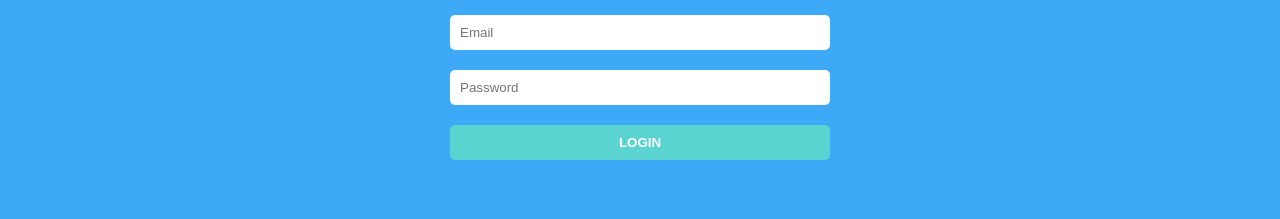
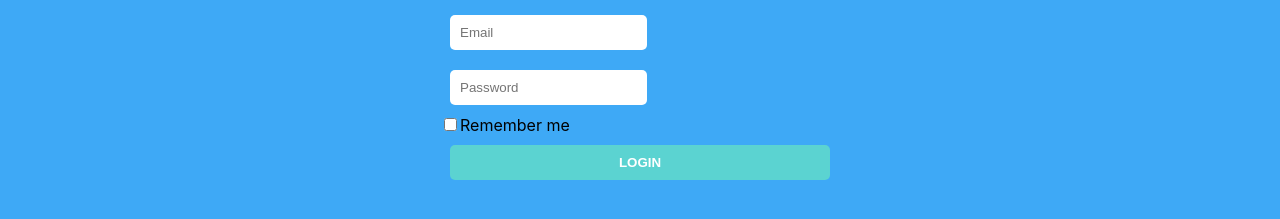
Before and after one commit to vitaliisyrykh/project, a React (Create React App) app: page / in a window 1280 px wide. Shown: the part 455-674 px from the top of the page. Built offline with nearby package versions, Linux system fonts and the light colour scheme.

Commit message:
Add InputForSignIn

```diff
--- a/src/components/form-page/sign-in-page/index.jsx
+++ b/src/components/form-page/sign-in-page/index.jsx
@@ -1,8 +1,9 @@
 import React from 'react';
-import { Formik, Field, Form, ErrorMessage } from 'formik';
+import { Formik, Field, Form, } from 'formik';
 import { SIGN_IN_SCHEMA } from '../../../utils/validation-schemas';
 import styles from './sign-in-page.module.scss';
-import cx from 'classnames';
+
+import Input from '../Input';
 
 const FormSignIn = props => {
   const defaultValues = {
@@ -18,29 +19,34 @@ const FormSignIn = props => {
 
   return (
     <Formik initialValues={defaultValues} onSubmit={onSubmit} validationSchema={SIGN_IN_SCHEMA}>
-      {formProps => {
-        return (
+
           <section className={styles.containerSignIn}>
-            {console.log(formProps)}
           <h1 className={styles.headingSignIn}>LOGIN TO YOU ACCOUNT</h1>
           <Form >
             <div className={styles.containerFormSignIn}>
               <div className={`${styles.inputSignIn} ${styles.inputContainer}`}>
-                <Field name='email' placeholder='Email' />
-                <ErrorMessage component='' name='email' />
-              </div>
-              <div className={`${styles.inputSignIn} ${styles.inputContainer}`}>
-                <Field name='password' type='password' placeholder='Password'/>
-                <ErrorMessage component='span' name='password' />
-              </div>
-              <div className={`${styles.inputSignIn} ${styles.inputContainer} ${styles.submit}`}>
+                <Field name={'email'}  >
+                  {fieldProps => <Input {...fieldProps}   placeholder='Email'/>}
+                </Field>
+             </div>
+             <div className={`${styles.inputSignIn} ${styles.inputContainer}`}>
+                <Field name='password'  >
+                  {fieldProps => <Input {...fieldProps}   placeholder='Password' type='password'/>}
+                </Field>
+             </div>
+             <div>
+               <label className={styles.remeberMe}>
+                 <Field type="checkbox" name="remeber me"/>
+                 Remember me
+               </label>
+             </div>
+             <div className={`${styles.inputSignIn} ${styles.inputContainer} ${styles.submit}`}>
                 <Field type='submit' value='LOGIN' />
               </div>
             </div>
           </Form>
           </section>
-        )
-      }}
+
     </Formik>
   )
 }
```
